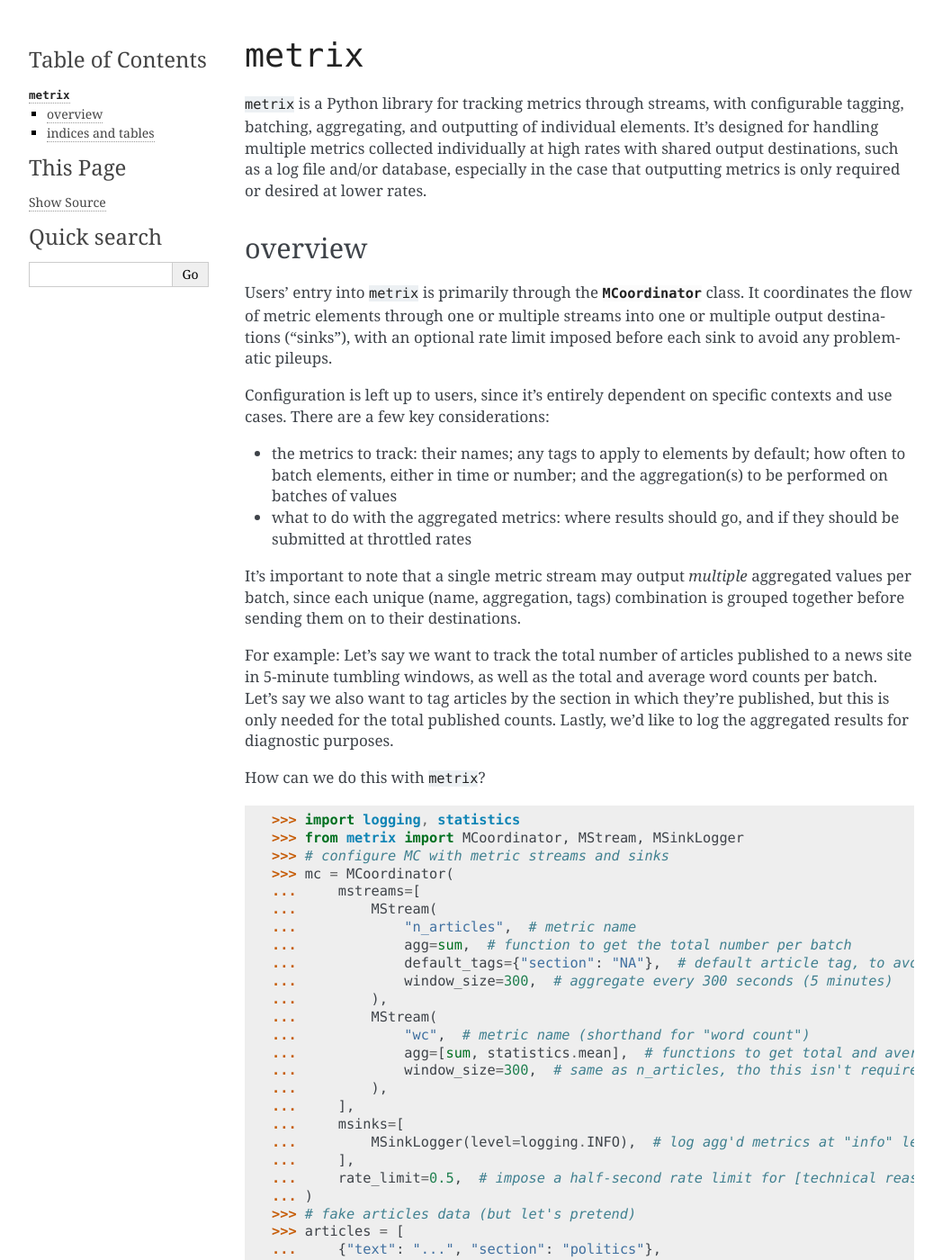
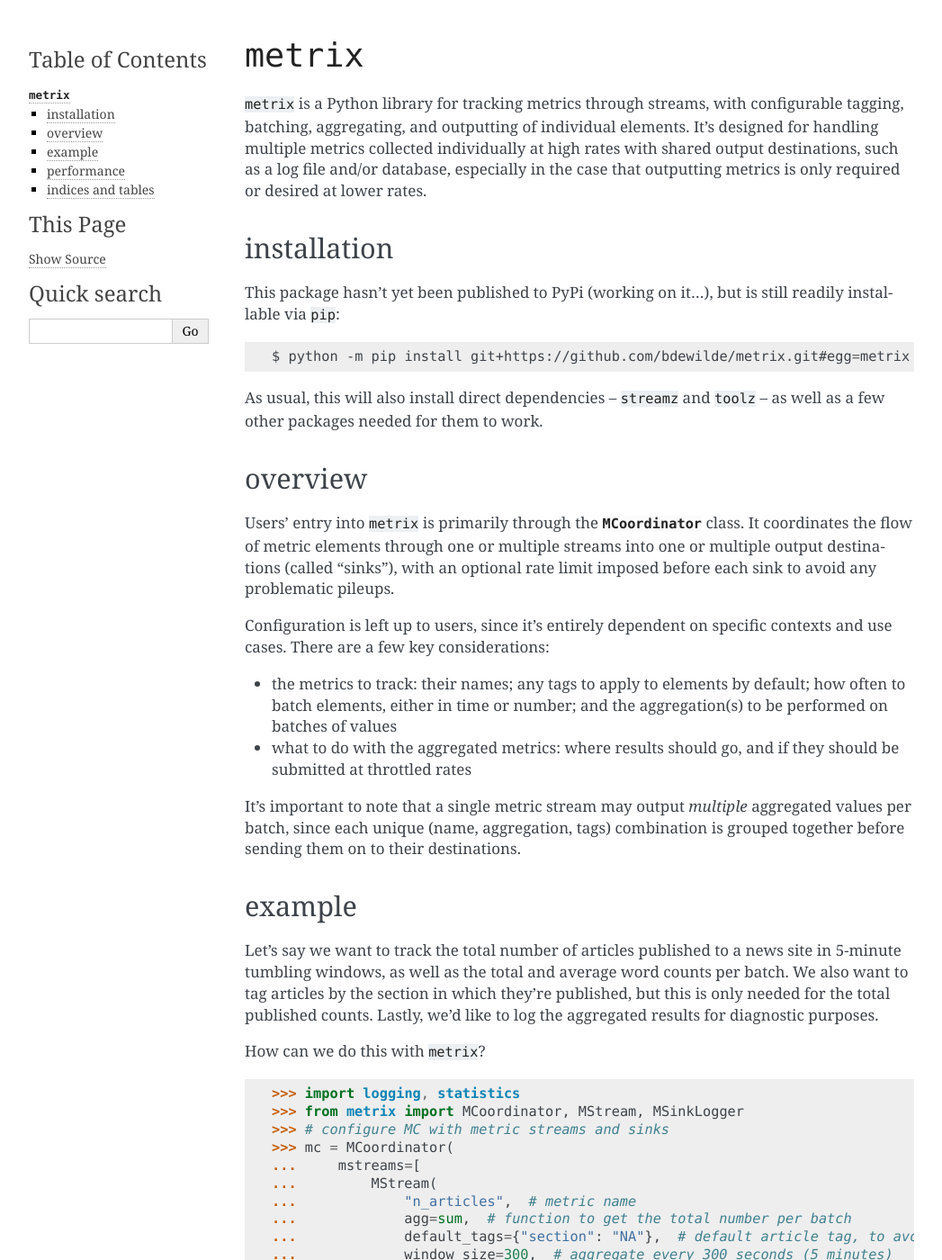
Before and after one commit to bdewilde/metrix, a Sphinx documentation site: the page built from docs/source/index.rst, in a window 1280 px wide and 1400 px high. Shown: the whole window at 90% size, without its empty margins (106-1153 px from the left). Built offline with Sphinx 7.4.7, drawn with Linux system fonts in a browser that asks for light colours; some of the changed text lies outside the part shown.

Commit message:
Add install and performance blurbs to docs

```diff
--- a/docs/source/index.rst
+++ b/docs/source/index.rst
@@ -7,12 +7,25 @@
 destinations, such as a log file and/or database, especially in the case that outputting
 metrics is only required or desired at lower rates.
 
+installation
+------------
+
+This package hasn't yet been published to PyPi (working on it...), but is still readily
+installable via ``pip``:
+
+.. code-block:: bash
+
+   $ python -m pip install git+https://github.com/bdewilde/metrix.git#egg=metrix
+
+As usual, this will also install direct dependencies -- ``streamz`` and ``toolz`` --
+as well as a few other packages needed for them to work.
+
 overview
 --------
 
 Users' entry into ``metrix`` is primarily through the :class:`MCoordinator <metrix.coordinator.MCoordinator>`
 class. It coordinates the flow of metric elements through one or multiple streams into
-one or multiple output destinations ("sinks"), with an optional rate limit imposed
+one or multiple output destinations (called "sinks"), with an optional rate limit imposed
 before each sink to avoid any problematic pileups.
 
 Configuration is left up to users, since it's entirely dependent on specific contexts
@@ -28,11 +41,14 @@
 values per batch, since each unique (name, aggregation, tags) combination is grouped
 together before sending them on to their destinations.
 
-For example: Let's say we want to track the total number of articles published to
-a news site in 5-minute tumbling windows, as well as the total and average word counts
-per batch. Let's say we also want to tag articles by the section in which they're
-published, but this is only needed for the total published counts. Lastly, we'd like
-to log the aggregated results for diagnostic purposes.
+example
+-------
+
+Let's say we want to track the total number of articles published to a news site
+in 5-minute tumbling windows, as well as the total and average word counts per batch.
+We also want to tag articles by the section in which they're published, but this is
+only needed for the total published counts. Lastly, we'd like to log the aggregated
+results for diagnostic purposes.
 
 How can we do this with ``metrix``?
 
@@ -94,6 +110,20 @@
    :align: center
    :alt: Network diagram of metric streams and sinks.
 
+performance
+-----------
+
+``metrix`` provides features and an API tailored to a particular use case -- "metrics
+tracking through streams" -- but under the hood, ``streamz`` and ``toolz`` do the heavy
+lifting. As such, this package's performance is largely dependent on theirs. According to
+`the docs <https://streamz.readthedocs.io/en/latest/core.html#performance>`_, ``streamz``
+adds microsecond overhead to typical Python operations.
+
+In practical terms, ``metrix`` can process up to about 7500 metric elements per second
+(not including any I/O costs associated with sinks, such as network connections or
+disk writes). This throughput doesn't vary much by the complexity of the input or output
+streams; it's dominated by the total number of messages sent in.
+
 
 .. toctree::
    :maxdepth: 2
```
